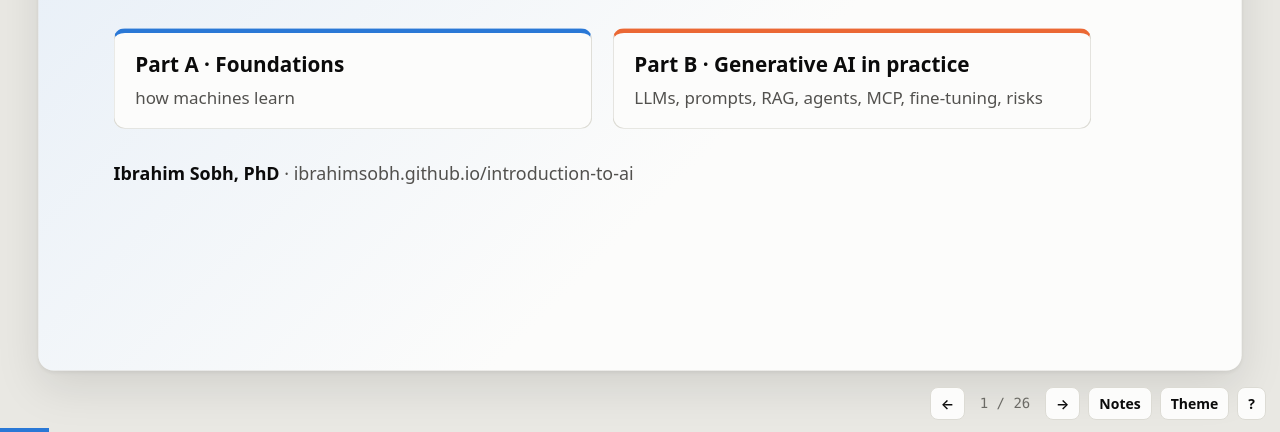
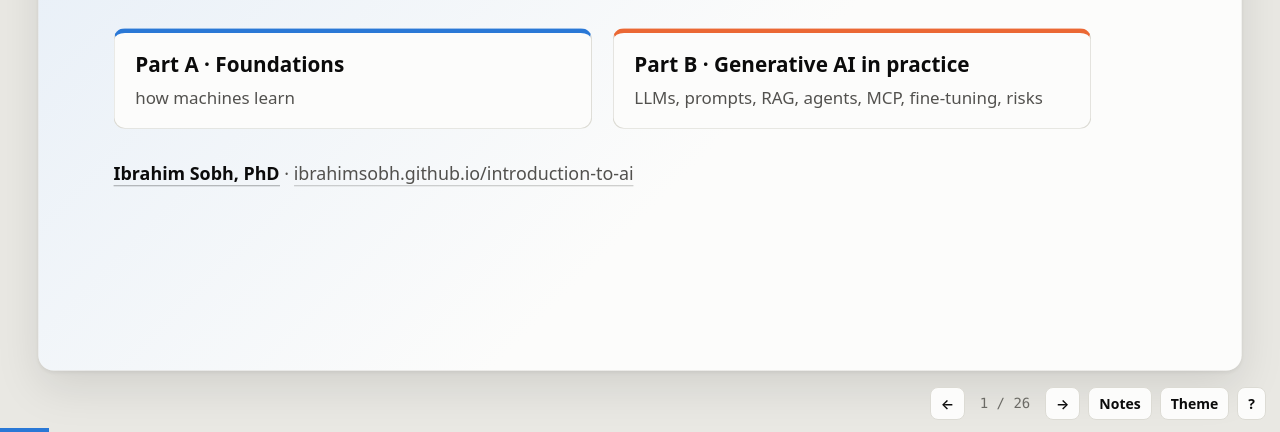
Before and after one commit to IbrahimSobh/introduction-to-ai, a plain HTML site: page slides.html in a window 1280 px wide. Shown: the part 368-800 px from the top of the page. Drawn offline with Linux system fonts and the light colour scheme.

Commit message:
Link the author and GitHub repo in the slides, and add a PDF copy
Slide 1: the name links to LinkedIn and the URL to the course.
Closing slide: "Source on GitHub · ⭐ Star the repo", as in the course footer.
introduction-to-ai-slides.pdf is a 26-page print of the slides (light theme,
clickable links), linked from the README Slides section.

Co-Authored-By: Claude Opus 5.5 <noreply@anthropic.com>

```diff
--- a/slides.html
+++ b/slides.html
@@ -81,6 +81,10 @@ table.tb { border-collapse: collapse; width: 100%; font-size: 17px; line-height:
 .part span { color: var(--text-2); font-size: 18px; }
 .byline { margin-top: 34px; font-size: 19px; color: var(--text-2); }
 .byline b { color: var(--text); }
+.slide a { color: inherit; text-decoration: none; border-bottom: 1px solid color-mix(in srgb, currentColor 35%, transparent); }
+.slide a:hover { color: var(--accent); border-bottom-color: var(--accent); }
+.gh { margin-top: 18px; font-size: 18px; color: var(--text-2); }
+.gh a { color: var(--accent); font-weight: 650; }
 .slide.divider { justify-content: center; padding: 64px 96px; }
 .slide.divider .big { font-size: 22px; letter-spacing: .1em; text-transform: uppercase; color: var(--accent); font-weight: 700; }
 .slide.divider.b .big { color: var(--hot); }
@@ -156,7 +160,7 @@ body.notes #notes { display: block; }
     <div class="part"><b>Part A · Foundations</b><span>how machines learn</span></div>
     <div class="part b"><b>Part B · Generative AI in practice</b><span>LLMs, prompts, RAG, agents, MCP, fine-tuning, risks</span></div>
   </div>
-  <div class="byline"><b>Ibrahim Sobh, PhD</b> · ibrahimsobh.github.io/introduction-to-ai</div>
+  <div class="byline"><b><a href="https://www.linkedin.com/in/ibrahim-sobh-phd-8681757/" target="_blank" rel="noopener">Ibrahim Sobh, PhD</a></b> · <a href="https://ibrahimsobh.github.io/introduction-to-ai/" target="_blank" rel="noopener">ibrahimsobh.github.io/introduction-to-ai</a></div>
   <div class="notes-src">Part A builds the vocabulary. Part B is the main focus: how LLMs work and how to build useful, safe systems with them.</div>
 </section>
 
@@ -581,11 +585,12 @@ body.notes #notes { display: block; }
   <div class="closing">
     <div class="txt">
       <p style="font-size:24px;margin-bottom:2px"><b>Introduction to AI</b>: a free, self-paced interactive course</p>
-      <div class="url">ibrahimsobh.github.io/introduction-to-ai</div>
+      <div class="url"><a href="https://ibrahimsobh.github.io/introduction-to-ai/" target="_blank" rel="noopener" style="border:0">ibrahimsobh.github.io/introduction-to-ai</a></div>
       <ul>
         <li>Every idea in this talk has a live demo you can drive: train a line, watch a network learn, sample tokens, run RAG, step through an agent</li>
         <li>No sign-up, runs in your browser. Pass the final quiz (10 of 12) for a free certificate</li>
       </ul>
+      <p class="gh"><a href="https://github.com/IbrahimSobh/introduction-to-ai" target="_blank" rel="noopener">Source on GitHub</a> · ⭐ Star the repo if you found it useful.</p>
     </div>
     <div class="dg" data-dg="closing"></div>
   </div>
```
Also changed, not shown: 2 other files.
